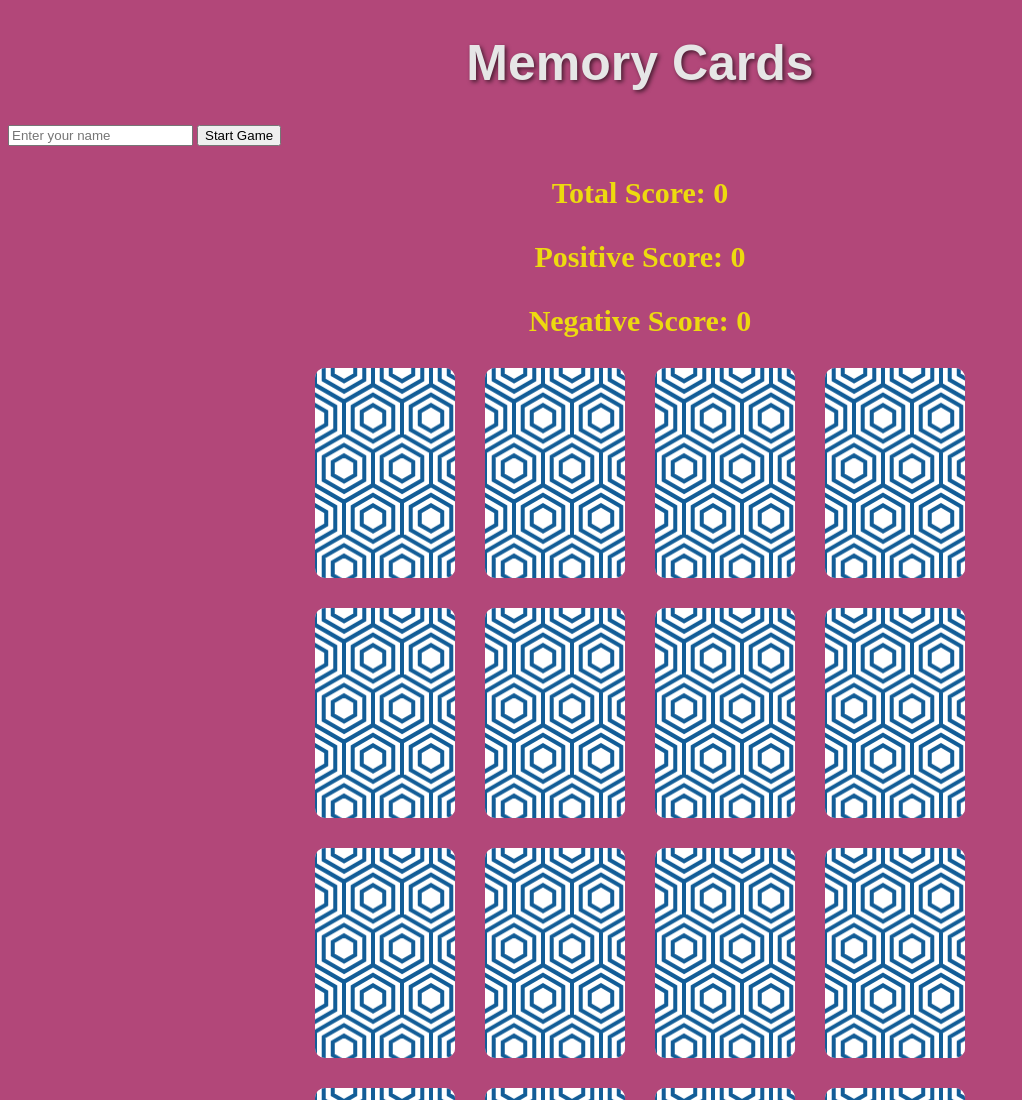
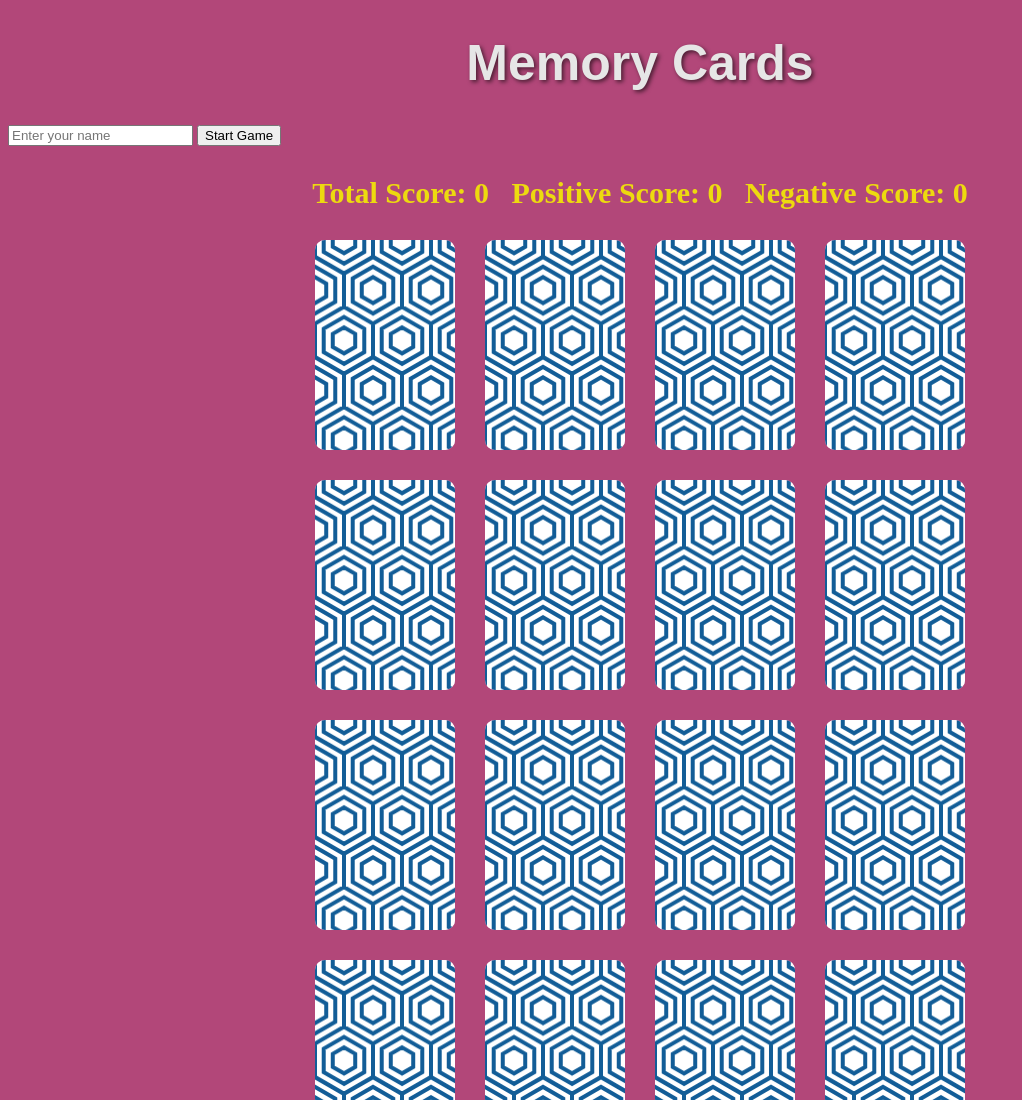
Before and after one commit to priyaGangwar/Memory-Game, a website: page index.html in a window 1280 px wide. Shown: the top 1100 px of the page, without its empty margins (0-1022 px from the left). Drawn offline with Linux system fonts and the light colour scheme.

Commit message:
Update index.html

```diff
--- a/index.html
+++ b/index.html
@@ -14,9 +14,9 @@
     </div>
     <main>
       <div class="scoreboard" aria-live="polite">
-        <p>Total Score: <span class="score">0</span></p>
-        <p>Positive Score: <span class="positive-score">0</span></p>
-        <p>Negative Score: <span class="negative-score">0</span></p>
+        <p>Total Score: <span class="score">0</span>&nbsp;&nbsp;
+        Positive Score: <span class="positive-score">0</span>&nbsp;&nbsp;
+        Negative Score: <span class="negative-score">0</span></p>
       </div>
       <div class="grid-container" aria-label="Memory card grid">
       </div>
```
